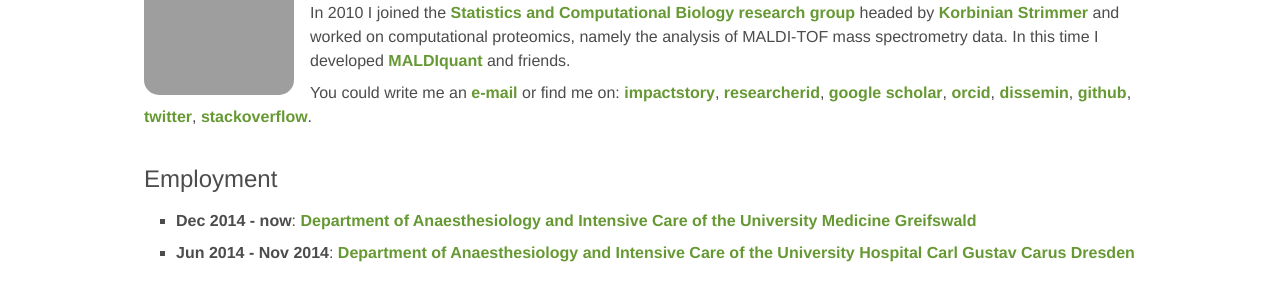
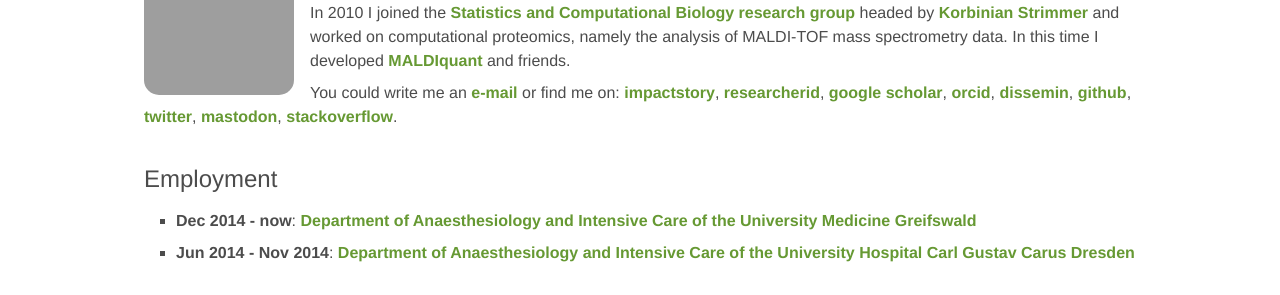
Before and after one commit to sgibb/sgibb.github.io, a Jekyll site: the page built from index.md, in a window 1280 px wide and 900 px high. Shown: the part 196-491 px from the top of the window. Built offline with Jekyll 4.4.1, drawn with Linux system fonts in a browser that asks for light colours; grey boxes are pictures that could not be loaded.

Commit message:
Add mastodon link

```diff
--- a/_data/social.yml
+++ b/_data/social.yml
@@ -19,5 +19,9 @@
 - title: twitter
   url: https://twitter.com/sebastiangibb
 
+- title: mastodon
+  url: https://floss.social/@sgibb
+  rel: me
+
 - title: stackoverflow
   url: https://stackoverflow.com/users/1178053/sgibb
--- a/index.md
+++ b/index.md
@@ -14,7 +14,7 @@ headed by [Korbinian Strimmer](http://strimmerlab.org/korbinian.html) and worked
 namely the analysis of MALDI-TOF mass spectrometry data. In this time I developed [MALDIquant](http://strimmerlab.org/software/maldiquant/) and friends.
 
 You could write me an <a href="mailto:{{ site.email }}">e-mail</a> or find me on:
-{% for entry in site.data.social %} [{{ entry.title}}]({{ entry.url }}){% unless forloop.last %}, {% endunless %}{% endfor %}.
+{% for entry in site.data.social %} [{{ entry.title}}]({{ entry.url }}){% if entry.rel %}{:rel="{{ entry.rel}}"}{% endif %}{% unless forloop.last %}, {% endunless %}{% endfor %}.
 
 <div class="clear"> </div>
 
```
